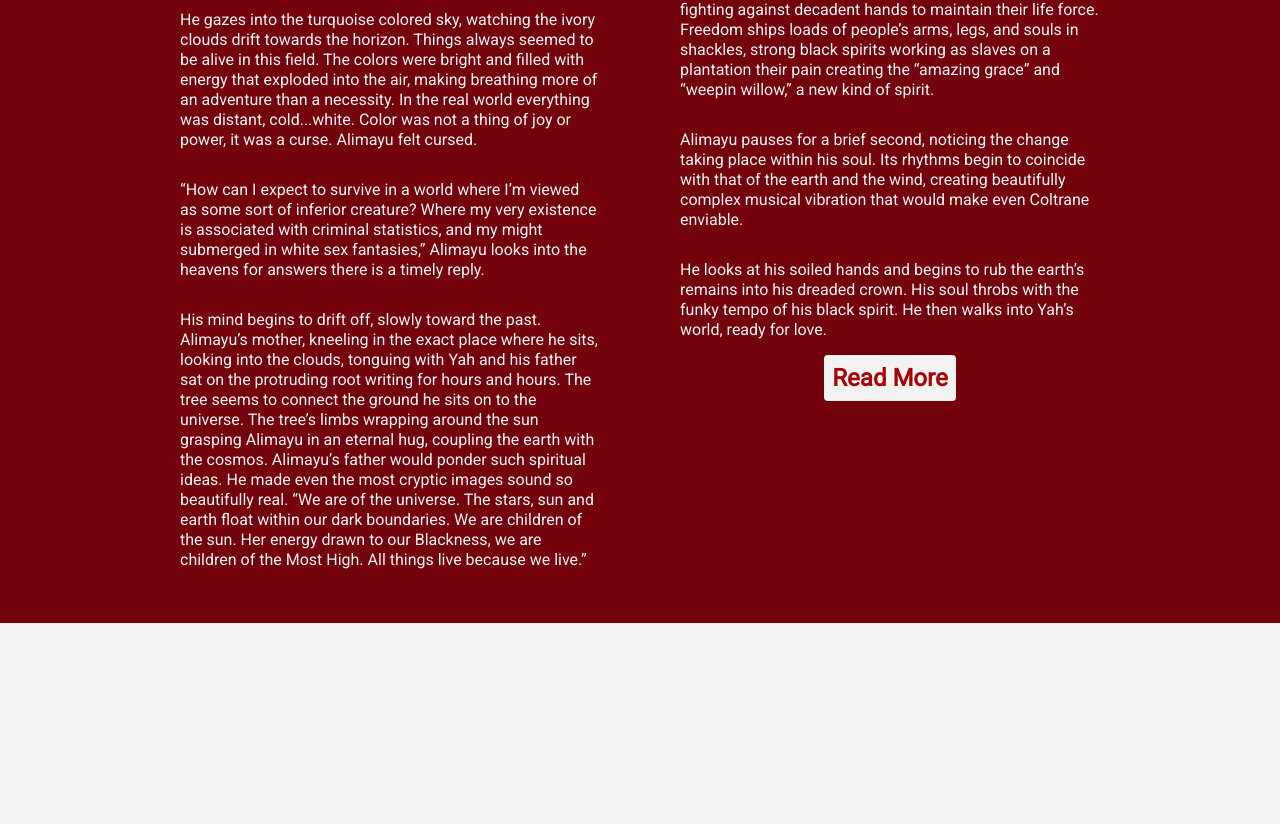
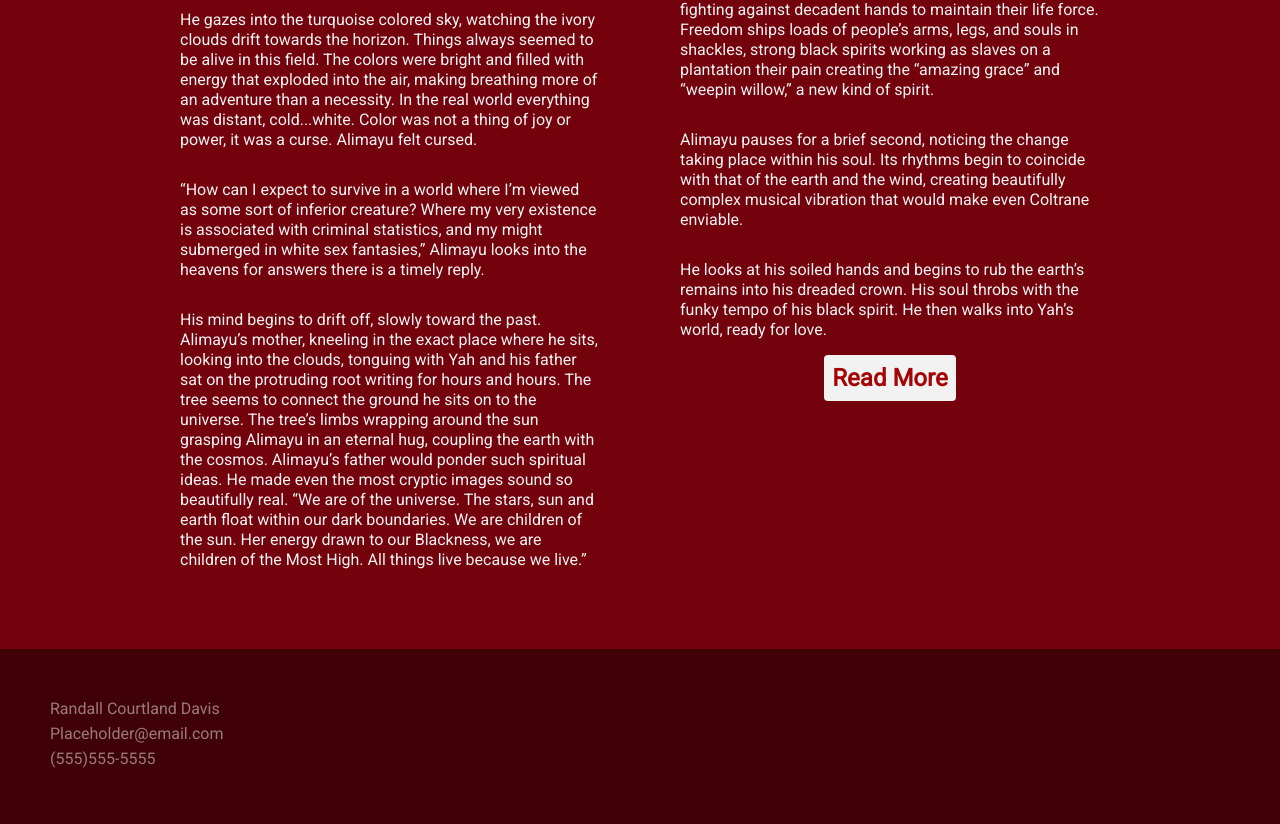
Before and after one commit to easyra/saintstown, a plain HTML site: page index.html in a window 1280 px wide. Shown: the part 1674-2498 px from the top of the page. Before the commit the page ends 2297 px from the top, so only its background shows below. Drawn offline with Linux system fonts and the light colour scheme.

Commit message:
Added footer to site

```diff
--- a/index.html
+++ b/index.html
@@ -41,7 +41,7 @@
             desire is for you join in my discovery and for you to find it for
             yourself.
           </p>
-          <h4>-OneLove Adisa</h3>
+          <h4 class=''>-OneLove Adisa</h3>
           <div class="btn">Buy Dear Future Wife</div>
         </div>
         <div class="author-img">
@@ -96,6 +96,13 @@
 
 
     </section>
+    <section class="footer">
+      <div class="content">
+        <h6>Randall Courtland Davis</h6>
+        <h6>Placeholder@email.com</h6>
+        <h6>(555)555-5555</h6>
+      </div>
+    </section>
   </body>
   <script>
   const hamburger = document.querySelector('.hamburger i')
--- a/sass-modules/excerpt.scss
+++ b/sass-modules/excerpt.scss
@@ -1,5 +1,5 @@
 .excerpt {
-  padding: 3% 0;
+  padding: 3% 0 5%;
   background: $color5;
   color: $color1;
   .beginning {
--- /dev/null
+++ b/sass-modules/footer.scss
@@ -0,0 +1,9 @@
+.footer {
+  padding: 50px;
+  background: $color6;
+  color: $color1;
+  h6 {
+    margin-bottom: 5px;
+    opacity: 0.5;
+  }
+}
--- a/sass-modules/global.scss
+++ b/sass-modules/global.scss
@@ -43,3 +43,7 @@ a {
   font-size: 24px;
   cursor: pointer;
 }
+
+.italic {
+  font-style: italic;
+}
--- a/sass-modules/variables.scss
+++ b/sass-modules/variables.scss
@@ -14,6 +14,7 @@
 .Symbol-of-rivalry-and-struggle-or-merging-of-a-compound.-Ink-in-water-red-and-blue-isolated-on-white-5-hex {
   color: #f2f2f2;
 }
+$color6: #400106;
 $color5: #73020c;
 $color4: #034aa6;
 $color3: #f20707;
--- a/styles.scss
+++ b/styles.scss
@@ -7,3 +7,4 @@
 @import './sass-modules/excerpt.scss';
 @import './sass-modules/quotes.scss';
 @import './sass-modules/reading-list.scss';
+@import './sass-modules/footer.scss';
```
Also changed, not shown: readinglist.html (+7 -0 lines), styles.css, 1 other file.
